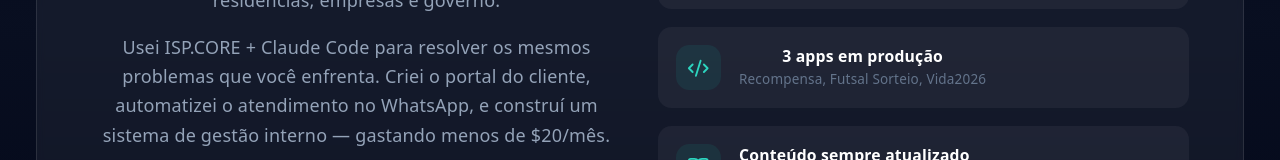
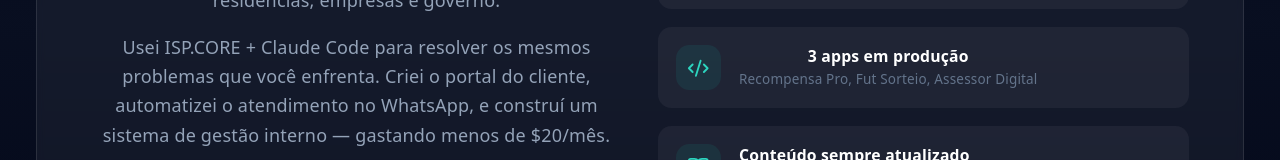
Before and after one commit to marcielcorado1/ead-landing, a React (Vite) app: page / in a window 1280 px wide. Shown: the part 7945-8105 px from the top of the page. Built offline with nearby package versions, Linux system fonts and the light colour scheme.

Commit message:
fix: rename SVA card and update apps portfolio names

```diff
--- a/src/App.tsx
+++ b/src/App.tsx
@@ -226,7 +226,7 @@ const MODULES = [
           <p className="text-xs font-bold text-slate-500 uppercase tracking-wider mb-3">Outros SVAs que você pode criar no curso</p>
           <div className="grid grid-cols-2 sm:grid-cols-4 gap-2">
             {[
-              { emoji: '🔒', name: 'Controle Parental', sub: 'Bloqueio de sites por horário' },
+              { emoji: '🔒', name: 'Bloqueio de sites por horário', sub: 'Controle de acesso por faixa etária' },
               { emoji: '🏆', name: 'Clube de Benefícios', sub: 'Descontos em parceiros locais' },
               { emoji: '📡', name: 'Monitor de Sinal', sub: 'Cliente vê a qualidade em tempo real' },
               { emoji: '🎓', name: 'Plataforma EAD', sub: 'Cursos para a comunidade' },
@@ -689,7 +689,7 @@ export default function App() {
                 {[
                   { icon: <Wifi className="w-5 h-5 text-teal-400" />, label: 'Dono de ISP há mais de 5 anos', sub: 'Kem Soluções — fibra óptica' },
                   { icon: <Terminal className="w-5 h-5 text-teal-400" />, label: 'Usuário ativo do ISP.CORE', sub: 'Usa no provedor e em apps em produção' },
-                  { icon: <Code2 className="w-5 h-5 text-teal-400" />, label: '3 apps em produção', sub: 'Recompensa, Futsal Sorteio, Vida2026' },
+                  { icon: <Code2 className="w-5 h-5 text-teal-400" />, label: '3 apps em produção', sub: 'Recompensa Pro, Fut Sorteio, Assessor Digital' },
                   { icon: <BookOpen className="w-5 h-5 text-teal-400" />, label: 'Conteúdo sempre atualizado', sub: 'Aprende e atualiza o curso junto' },
                 ].map((item, i) => (
                   <div key={i} className="flex items-start gap-4 p-4 rounded-xl bg-white/5">
```
